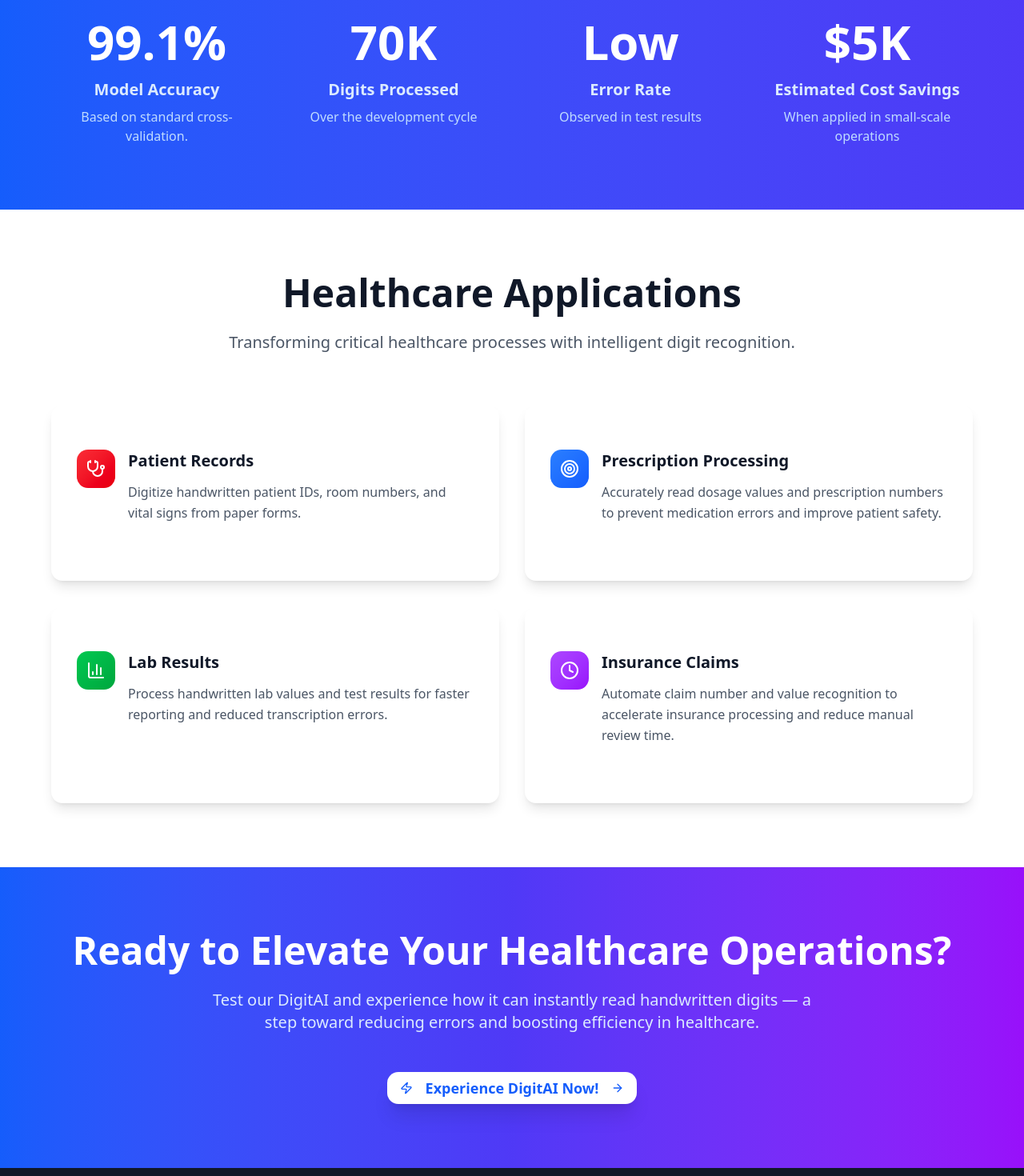
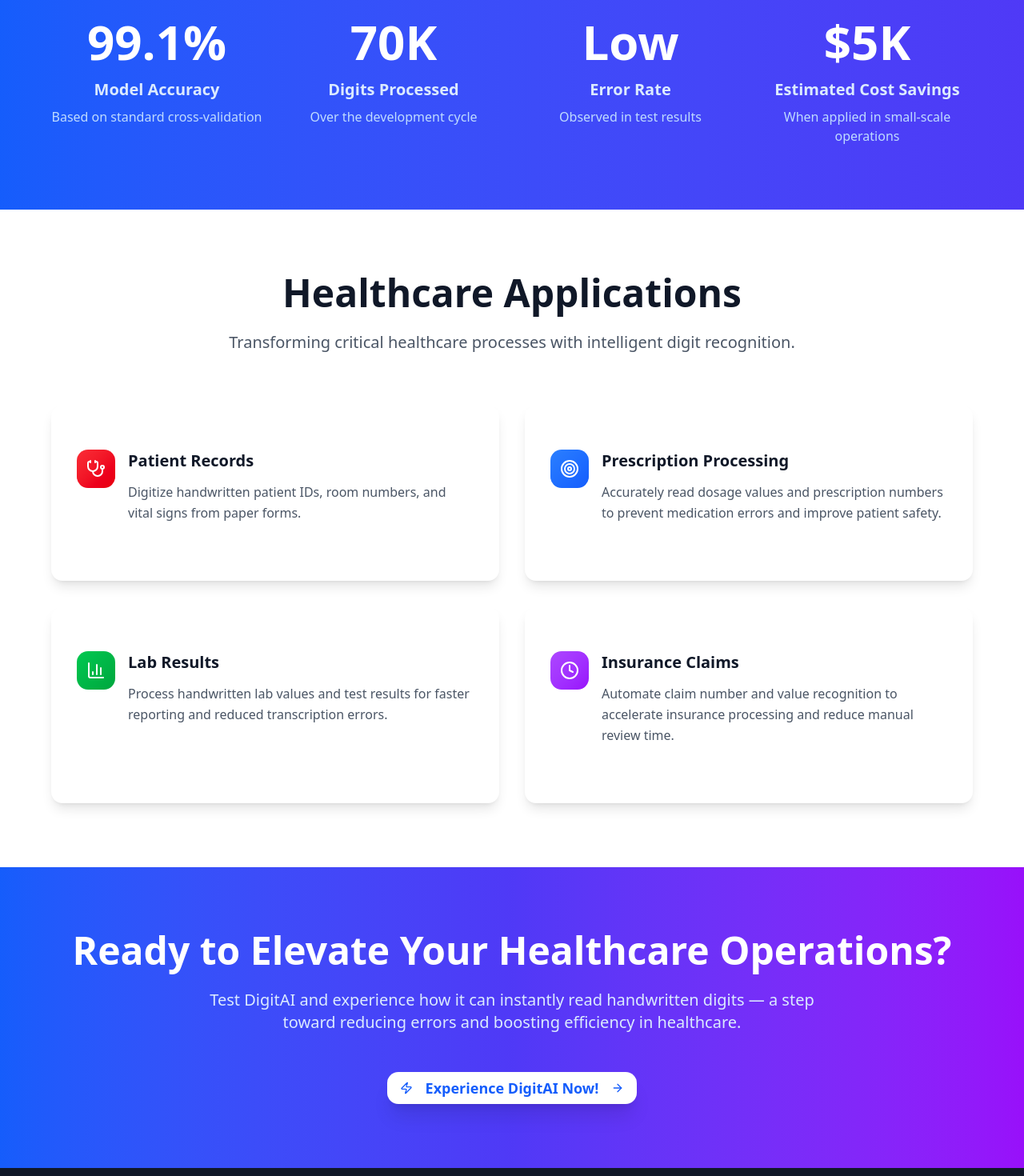
Before and after one commit to ALIOUATSarah/digitaiwebsite, a Next.js app: page / in a window 1280 px wide. Shown: the part 3720-5190 px from the top of the page at 80% size. Built offline with nearby package versions, Linux system fonts and the light colour scheme.

Commit message:
fixed comments D2

```diff
--- a/src/app/page.jsx
+++ b/src/app/page.jsx
@@ -355,7 +355,7 @@
               <div className="text-5xl md:text-6xl font-bold mb-4">99.1%</div>
               <div className="text-xl font-semibold text-blue-100 mb-2">Model Accuracy</div>
               <div className="text-blue-200">Based on
-standard cross-validation.</div>
+standard cross-validation</div>
             </div>
             <div className="text-center">
               <div className="text-5xl md:text-6xl font-bold mb-4">70K</div>
@@ -478,7 +478,7 @@
         <div className="container mx-auto px-4 text-center">
           <h2 className="text-4xl md:text-5xl font-bold mb-6">Ready to Elevate Your Healthcare Operations?</h2>
           <p className="text-xl text-blue-100 mb-12 max-w-3xl mx-auto">
-            Test our DigitAI and experience how it can instantly read handwritten digits — a step toward reducing errors and boosting efficiency in healthcare.
+            Test DigitAI and experience how it can instantly read handwritten digits — a step toward reducing errors and boosting efficiency in healthcare.
           </p>
           <div className="flex flex-col sm:flex-row gap-4 justify-center items-center">
             <Link href="/draw">
```
